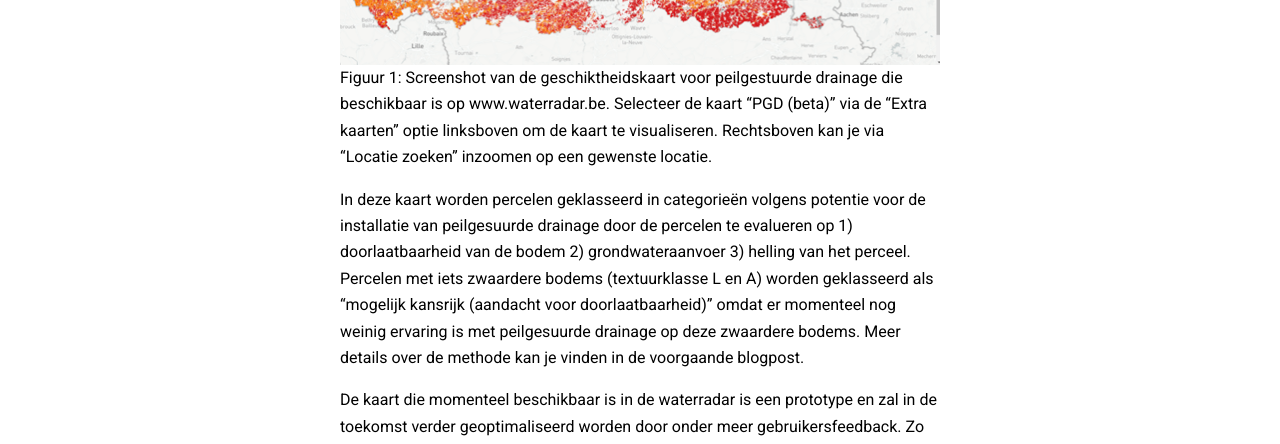
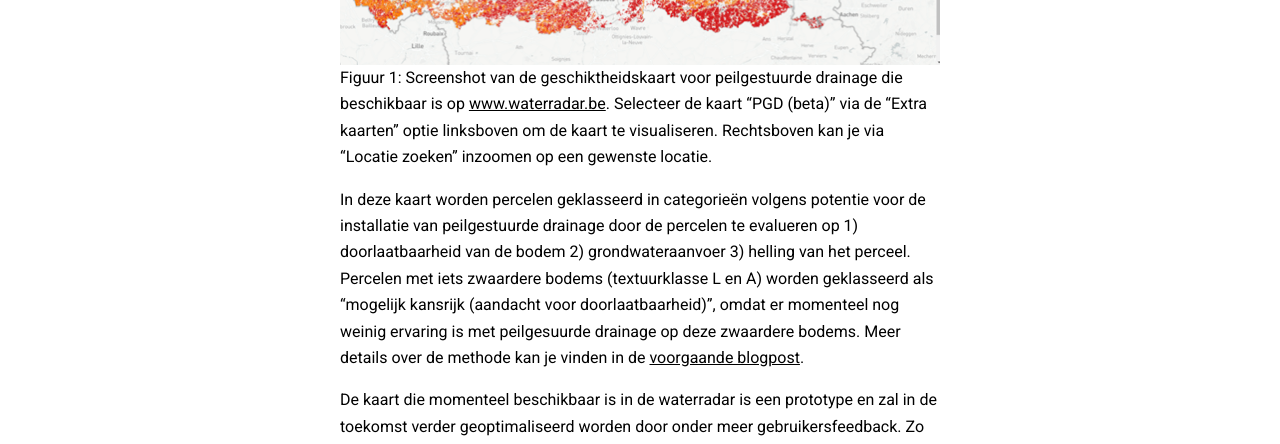
Before and after one commit to sarahgarre/op-peil, a Jekyll site: the page built from _posts/2022-12-12-geschiktheidskaart-online-v1.md, in a window 1280 px wide and 900 px high, scrolled down 708 px. Shown: the part 192-636 px from the top of the window. Built offline with Jekyll 4.4.1, drawn with Linux system fonts in a browser that asks for light colours; nearby versions of some CDN libraries.

Commit message:
verbeteringen

```diff
--- a/_posts/2022-12-12-geschiktheidskaart-online-v1.md
+++ b/_posts/2022-12-12-geschiktheidskaart-online-v1.md
@@ -6,16 +6,23 @@
 tags: [sample]
 image: potentiekaart_screenshot.png
 ---
-De eerste versie van de geschiktheidskaart voor peilgestuurde drainage is momenteel beschikbaar via www.waterradar.be (klik “Extra kaarten” en selecteer “PGD (beta)”). Met behulp van deze kaart kan je nagaan of een bepaald perceel potentie heeft voor de installatie van peilgestuurde drainage. Je kan een bepaalde locatie zoeken via de “Locatie zoeken” functie.
 
+De eerste versie van de geschiktheidskaart voor peilgestuurde drainage is momenteel beschikbaar via www.waterradar.be
+(klik “Extra kaarten” en selecteer “PGD (beta)”). Met behulp van deze kaart kan je nagaan of een bepaald perceel potentie
+heeft voor de installatie van peilgestuurde drainage. Je kan een bepaalde locatie zoeken via de “Locatie zoeken” functie.
 
 ![](../assets/img/potentiekaart_screenshot.png)
-Figuur 1: Screenshot van de geschiktheidskaart voor peilgestuurde drainage die beschikbaar is op www.waterradar.be. Selecteer de kaart “PGD (beta)” via de “Extra kaarten” optie linksboven om de kaart te visualiseren. Rechtsboven kan je via “Locatie zoeken” inzoomen op een gewenste locatie.
+Figuur 1: Screenshot van de geschiktheidskaart voor peilgestuurde drainage die beschikbaar is op [www.waterradar.be](www.waterradar.be).
+Selecteer de kaart “PGD (beta)” via de “Extra kaarten” optie linksboven om de kaart te visualiseren. Rechtsboven kan je
+via “Locatie zoeken” inzoomen op een gewenste locatie.
 
+In deze kaart worden percelen geklasseerd in categorieën volgens potentie voor de installatie van peilgestuurde drainage
+door de percelen te evalueren op 1) doorlaatbaarheid van de bodem 2) grondwateraanvoer 3) helling van het perceel.
+Percelen met iets zwaardere bodems (textuurklasse L en A) worden geklasseerd als “mogelijk kansrijk (aandacht voor doorlaatbaarheid)”,
+omdat er momenteel nog weinig ervaring is met peilgesuurde drainage op deze zwaardere bodems. Meer details over de methode
+kan je vinden in de [voorgaande blogpost](2022-07-08-geschiktheidskaart.md).
 
-
-In deze kaart worden percelen geklasseerd in categorieën volgens potentie voor de installatie van peilgesuurde drainage door de percelen te evalueren op 1) doorlaatbaarheid van de bodem 2) grondwateraanvoer 3) helling van het perceel. Percelen met iets zwaardere bodems (textuurklasse L en A) worden geklasseerd als “mogelijk kansrijk (aandacht voor doorlaatbaarheid)” omdat er momenteel nog weinig ervaring is met peilgesuurde drainage op deze zwaardere bodems. Meer details over de methode kan je vinden in de  voorgaande blogpost.
-
-
-
-De kaart die momenteel beschikbaar is in de waterradar is een prototype en zal in de toekomst verder geoptimaliseerd worden door onder meer gebruikersfeedback. Zo zal de peilgestuurde drainage potentie in de Polders in de toekomst wel beschikbaar zijn, deze kaart wordt momenteel ontwikkeld in het Interreg project TOPSOIL. Daarnaast zal je bij het aanklikken van percelen meer informatie krijgen over waarom het perceel een bepaalde klasse heeft.
+De kaart die momenteel beschikbaar is in de waterradar is een prototype en zal in de toekomst verder geoptimaliseerd worden
+door onder meer gebruikersfeedback. Zo zal de peilgestuurde drainage potentie in de Polders in de toekomst wel beschikbaar zijn,
+deze kaart wordt momenteel ontwikkeld in het Interreg project TOPSOIL. Daarnaast zal je bij het aanklikken van percelen
+meer informatie krijgen over waarom het perceel een bepaalde klasse heeft.
```
